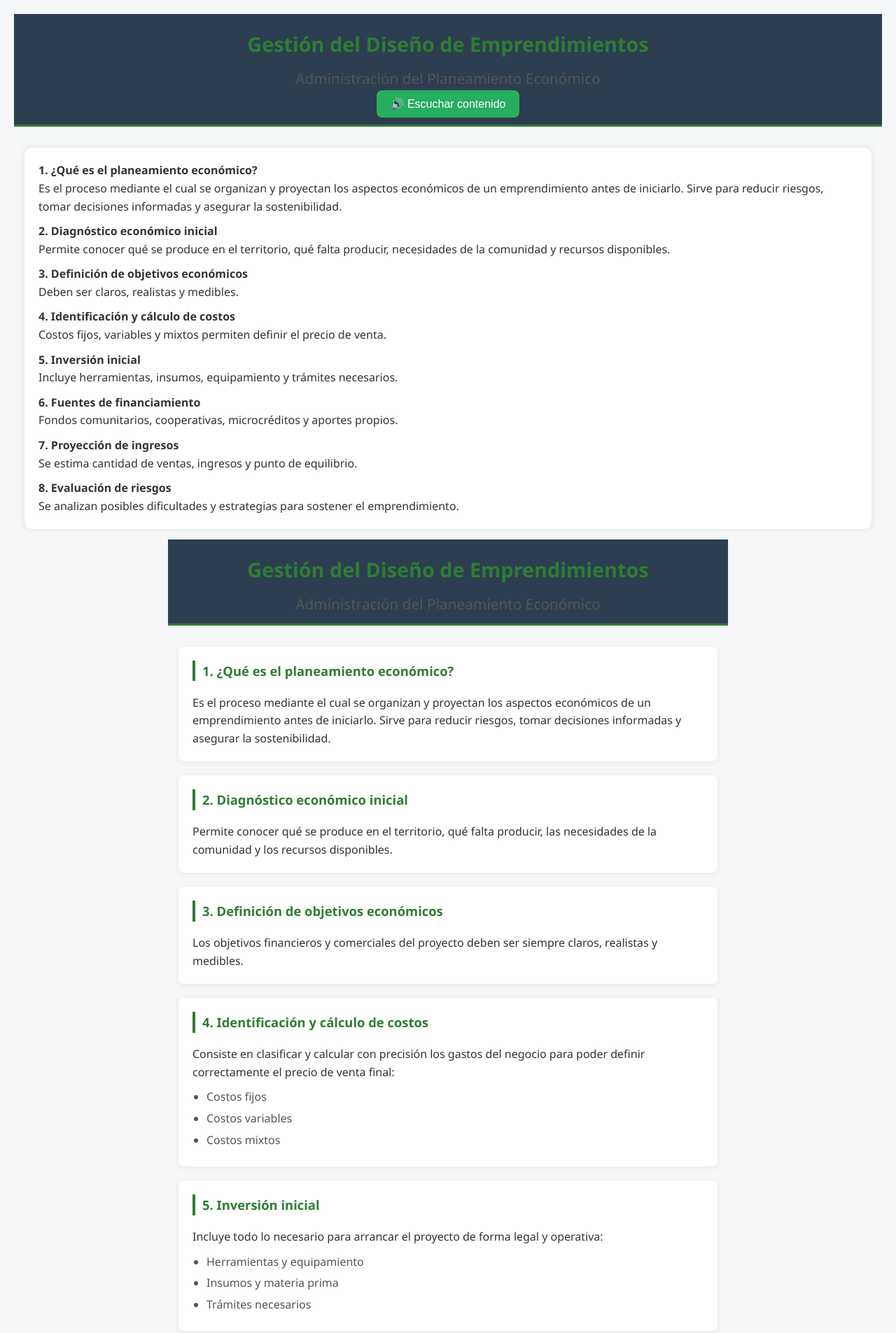
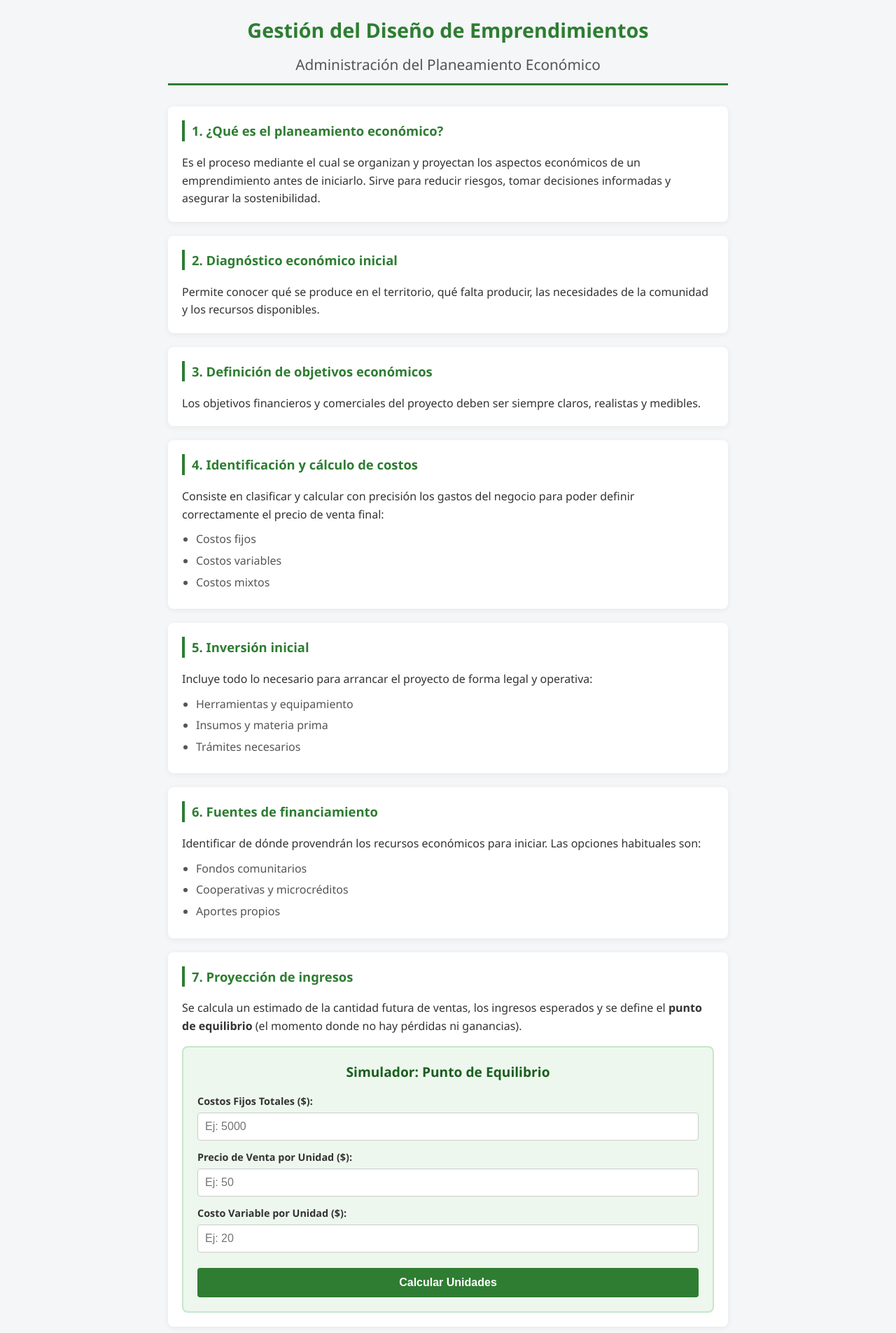
Before and after one commit to ara1-1/clases, a plain HTML site: page index.html in a window 1280 px wide. Shown: the top 1905 px of the page at 70% size. Drawn offline with Linux system fonts and the light colour scheme.

Commit message:
Update index.html

```diff
--- a/index.html
+++ b/index.html
@@ -1,106 +1,3 @@
-<!DOCTYPE html>
-<html lang="es">
-<head>
-<meta charset="UTF-8">
-<meta name="viewport" content="width=device-width, initial-scale=1.0">
-<title>Gestión del Diseño de Emprendimientos</title>
-
-<style>
-body {
-    font-family: Arial, sans-serif;
-    margin: 0;
-    padding: 0;
-    background-color: #f4f6f9;
-    line-height: 1.6;
-}
-
-header {
-    background: #2c3e50;
-    color: white;
-    text-align: center;
-    padding: 20px;
-}
-
-section {
-    padding: 20px;
-    margin: 15px;
-    background: white;
-    border-radius: 10px;
-    box-shadow: 0 0 10px rgba(0,0,0,0.1);
-}
-
-button {
-    background: #27ae60;
-    color: white;
-    padding: 10px 20px;
-    border: none;
-    border-radius: 8px;
-    cursor: pointer;
-    font-size: 16px;
-}
-
-button:hover {
-    background: #219150;
-}
-</style>
-</head>
-
-<body>
-
-<header>
-<h1>Gestión del Diseño de Emprendimientos</h1>
-<h2>Administración del Planeamiento Económico</h2>
-<button onclick="leerTexto()">🔊 Escuchar contenido</button>
-</header>
-
-<section id="contenido">
-<p><strong>1. ¿Qué es el planeamiento económico?</strong><br>
-Es el proceso mediante el cual se organizan y proyectan los aspectos económicos de un emprendimiento antes de iniciarlo.
-Sirve para reducir riesgos, tomar decisiones informadas y asegurar la sostenibilidad.</p>
-
-<p><strong>2. Diagnóstico económico inicial</strong><br>
-Permite conocer qué se produce en el territorio, qué falta producir, necesidades de la comunidad y recursos disponibles.</p>
-
-<p><strong>3. Definición de objetivos económicos</strong><br>
-Deben ser claros, realistas y medibles.</p>
-
-<p><strong>4. Identificación y cálculo de costos</strong><br>
-Costos fijos, variables y mixtos permiten definir el precio de venta.</p>
-
-<p><strong>5. Inversión inicial</strong><br>
-Incluye herramientas, insumos, equipamiento y trámites necesarios.</p>
-
-<p><strong>6. Fuentes de financiamiento</strong><br>
-Fondos comunitarios, cooperativas, microcréditos y aportes propios.</p>
-
-<p><strong>7. Proyección de ingresos</strong><br>
-Se estima cantidad de ventas, ingresos y punto de equilibrio.</p>
-
-<p><strong>8. Evaluación de riesgos</strong><br>
-Se analizan posibles dificultades y estrategias para sostener el emprendimiento.</p>
-</section>
-
-<script>
-function leerTexto() {
-    const texto = document.getElementById("contenido").innerText;
-    const mensaje = new SpeechSynthesisUtterance(texto);
-    mensaje.lang = "es-ES";
-    mensaje.rate = 1;
-    mensaje.pitch = 1;
-
-    const voces = speechSynthesis.getVoices();
-    const vozEspanol = voces.find(voz => voz.lang.includes("es"));
-
-    if (vozEspanol) {
-        mensaje.voice = vozEspanol;
-    }
-
-    speechSynthesis.speak(mensaje);
-}
-</script>
-
-</body>
-</html>
 <!DOCTYPE html>
 <html lang="es">
 <head>
@@ -109,10 +6,11 @@ function leerTexto() {
     <title>Gestión del Diseño de Emprendimientos</title>
     <style>
         :root {
-            --primary-color: #2e7d32; /* Verde económico/financiero */
+            --primary-color: #2e7d32;
             --bg-color: #f4f6f7;
             --text-color: #333;
             --card-bg: #ffffff;
+            --accent-color: #1b5e20;
         }
 
         body {
@@ -179,7 +77,6 @@ function leerTexto() {
             margin-bottom: 0;
         }
 
-        /* Estilo responsivo para listas cortas dentro de las tarjetas */
         .card-list {
             margin: 10px 0 0 0;
             padding-left: 20px;
@@ -188,6 +85,68 @@ function leerTexto() {
 
         .card-list li {
             margin-bottom: 5px;
+        }
+
+        .calculator-box {
+            background-color: #edf7ed;
+            border: 2px solid #c8e6c9;
+            border-radius: 8px;
+            padding: 20px;
+            margin-top: 15px;
+        }
+
+        .calculator-box h4 {
+            margin: 0 0 15px 0;
+            color: #1b5e20;
+            font-size: 1.2rem;
+            text-align: center;
+        }
+
+        .input-group {
+            margin-bottom: 12px;
+            display: flex;
+            flex-direction: column;
+        }
+
+        .input-group label {
+            font-size: 0.9rem;
+            margin-bottom: 5px;
+            font-weight: bold;
+            color: #333;
+        }
+
+        .input-group input {
+            padding: 10px;
+            border: 1px solid #ccc;
+            border-radius: 4px;
+            font-size: 1rem;
+        }
+
+        .calc-btn {
+            background-color: #2e7d32;
+            color: white;
+            border: none;
+            padding: 12px;
+            width: 100%;
+            border-radius: 4px;
+            font-size: 1rem;
+            cursor: pointer;
+            font-weight: bold;
+            margin-top: 10px;
+        }
+
+        .calc-btn:hover {
+            background-color: #1b5e20;
+        }
+
+        .result-box {
+            margin-top: 15px;
+            padding: 12px;
+            background: white;
+            border-radius: 4px;
+            border-left: 5px solid #2e7d32;
+            font-weight: bold;
+            display: none;
         }
     </style>
 </head>
@@ -200,25 +159,21 @@ function leerTexto() {
         </header>
 
         <main>
-            <!-- 1. ¿Qué es el planeamiento económico? -->
             <section class="card">
                 <h3>1. ¿Qué es el planeamiento económico?</h3>
                 <p>Es el proceso mediante el cual se organizan y proyectan los aspectos económicos de un emprendimiento antes de iniciarlo. Sirve para reducir riesgos, tomar decisiones informadas y asegurar la sostenibilidad.</p>
             </section>
 
-            <!-- 2. Diagnóstico económico inicial -->
             <section class="card">
                 <h3>2. Diagnóstico económico inicial</h3>
                 <p>Permite conocer qué se produce en el territorio, qué falta producir, las necesidades de la comunidad y los recursos disponibles.</p>
             </section>
 
-            <!-- 3. Definición de objetivos económicos -->
             <section class="card">
                 <h3>3. Definición de objetivos económicos</h3>
                 <p>Los objetivos financieros y comerciales del proyecto deben ser siempre claros, realistas y medibles.</p>
             </section>
 
-            <!-- 4. Identificación y cálculo de costos -->
             <section class="card">
                 <h3>4. Identificación y cálculo de costos</h3>
                 <p>Consiste en clasificar y calcular con precisión los gastos del negocio para poder definir correctamente el precio de venta final:</p>
@@ -229,7 +184,6 @@ function leerTexto() {
                 </ul>
             </section>
 
-            <!-- 5. Inversión inicial -->
             <section class="card">
                 <h3>5. Inversión inicial</h3>
                 <p>Incluye todo lo necesario para arrancar el proyecto de forma legal y operativa:</p>
@@ -240,7 +194,6 @@ function leerTexto() {
                 </ul>
             </section>
 
-            <!-- 6. Fuentes de financiamiento -->
             <section class="card">
                 <h3>6. Fuentes de financiamiento</h3>
                 <p>Identificar de dónde provendrán los recursos económicos para iniciar. Las opciones habituales son:</p>
@@ -251,13 +204,34 @@ function leerTexto() {
                 </ul>
             </section>
 
-            <!-- 7. Proyección de ingresos -->
             <section class="card">
                 <h3>7. Proyección de ingresos</h3>
                 <p>Se calcula un estimado de la cantidad futura de ventas, los ingresos esperados y se define el <strong>punto de equilibrio</strong> (el momento donde no hay pérdidas ni ganancias).</p>
+
+                <div class="calculator-box">
+                    <h4>Simulador: Punto de Equilibrio</h4>
+
+                    <div class="input-group">
+                        <label for="costosFijos">Costos Fijos Totales ($):</label>
+                        <input type="number" id="costosFijos" placeholder="Ej: 5000">
+                    </div>
+
+                    <div class="input-group">
+                        <label for="precioVenta">Precio de Venta por Unidad ($):</label>
+                        <input type="number" id="precioVenta" placeholder="Ej: 50">
+                    </div>
+
+                    <div class="input-group">
+                        <label for="costoVariable">Costo Variable por Unidad ($):</label>
+                        <input type="number" id="costoVariable" placeholder="Ej: 20">
+                    </div>
+
+                    <button class="calc-btn" onclick="calcularAhora()">Calcular Unidades</button>
+
+                    <div id="resultadoPE" class="result-box"></div>
+                </div>
             </section>
 
-            <!-- 8. Evaluación de riesgos -->
             <section class="card">
                 <h3>8. Evaluación de riesgos</h3>
                 <p>Se analizan de forma anticipada las posibles dificultades del mercado y se diseñan estrategias comerciales para sostener el emprendimiento a largo plazo.</p>
@@ -265,5 +239,42 @@ function leerTexto() {
         </main>
     </div>
 
+    <script>
+        function calcularAhora() {
+            var campoCF = document.getElementById('costosFijos');
+            var campoPV = document.getElementById('precioVenta');
+            var campoCV = document.getElementById('costoVariable');
+            var contenedorResultado = document.getElementById('resultadoPE');
+
+            var cf = parseFloat(campoCF.value);
+            var pv = parseFloat(campoPV.value);
+            var cv = parseFloat(campoCV.value);
+
+            if (isNaN(cf) || isNaN(pv) || isNaN(cv) || cf < 0 || pv < 0 || cv < 0) {
+                contenedorResultado.style.display = 'block';
+                contenedorResultado.style.borderLeftColor = '#d32f2f';
+                contenedorResultado.style.backgroundColor = '#ffebee';
+                contenedorResultado.innerHTML = '<span style="color: #d32f2f;">Error: Ingresa números válidos y positivos.</span>';
+                return;
+            }
+
+            if (pv <= cv) {
+                contenedorResultado.style.display = 'block';
+                contenedorResultado.style.borderLeftColor = '#d32f2f';
+                contenedorResultado.style.backgroundColor = '#ffebee';
+                contenedorResultado.innerHTML = '<span style="color: #d32f2f;">Error: El precio debe ser mayor que el costo variable.</span>';
+                return;
+            }
+
+            var operacion = cf / (pv - cv);
+            var resultadoFinal = Math.ceil(operacion);
+
+            contenedorResultado.style.display = 'block';
+            contenedorResultado.style.borderLeftColor = '#2e7d32';
+            contenedorResultado.style.backgroundColor = '#ffffff';
+            contenedorResultado.innerHTML = '¡Resultado!<br>Debes vender <span style="color: #2e7d32; font-size: 1.15rem;">' + resultadoFinal + ' unidades</span> para no ganar ni perder.';
+        }
+    </script>
+
 </body>
 </html>
```
